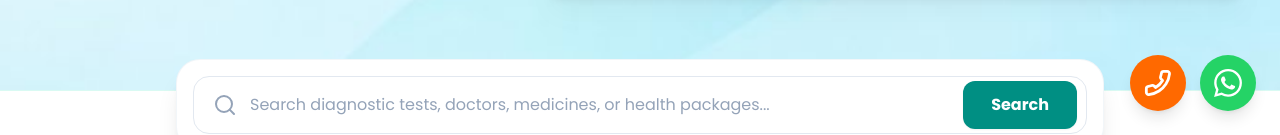
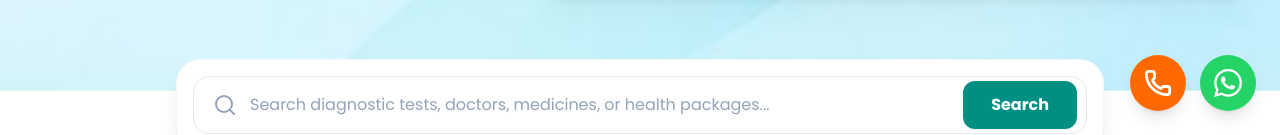
Before and after one commit to Ajayendra30/ZESTMED, a React (Vite) app: page / in a window 1280 px wide. Shown: the part 665-800 px from the top of the page. Built offline with nearby package versions, Linux system fonts and the light colour scheme; no server answers; the database is empty.

Commit message:
Fix call button handset icon orientation to standard upright position

```diff
--- a/src/components/FloatingCallWhatsApp.jsx
+++ b/src/components/FloatingCallWhatsApp.jsx
@@ -1,6 +1,7 @@
 // src/components/FloatingCallWhatsApp.jsx
 import React, { useState } from 'react';
 import { useLocation } from 'react-router-dom';
+import { Phone } from 'lucide-react';
 
 /**
  * FloatingCallWhatsApp Component
@@ -55,19 +56,8 @@ export default function FloatingCallWhatsApp() {
           title={`Call Us: ${phoneNumber}`}
           className="w-12 h-12 sm:w-14 sm:h-14 rounded-full bg-[#FF6900] hover:bg-[#E55E00] text-white flex items-center justify-center shadow-lg hover:shadow-2xl transition-all duration-200 hover:scale-110 active:scale-95 cursor-pointer ring-0 hover:ring-4 hover:ring-[#FF6900]/25"
         >
-          {/* Outline Telephone Receiver Icon matching reference image */}
-          <svg
-            viewBox="0 0 24 24"
-            className="w-6 h-6 sm:w-7 sm:h-7 -scale-x-100"
-            fill="none"
-            stroke="currentColor"
-            strokeWidth="2.4"
-            strokeLinecap="round"
-            strokeLinejoin="round"
-            aria-hidden="true"
-          >
-            <path d="M22 16.92v3a2 2 0 0 1-2.18 2 19.79 19.79 0 0 1-8.63-3.07 19.5 19.5 0 0 1-6-6 19.79 19.79 0 0 1-3.07-8.67A2 2 0 0 1 4.11 2h3a2 2 0 0 1 2 1.72 12.84 12.84 0 0 0 .7 2.81 2 2 0 0 1-.45 2.11L8.09 9.91a16 16 0 0 0 6 6l1.27-1.27a2 2 0 0 1 2.11-.45 12.84 12.84 0 0 0 2.81.7A2 2 0 0 1 22 16.92z" />
-          </svg>
+          {/* Standard Telephone Receiver Icon in upright correct orientation */}
+          <Phone className="w-6 h-6 sm:w-7 sm:h-7 text-white stroke-[2.4]" aria-hidden="true" />
         </a>
       </div>
 
```
